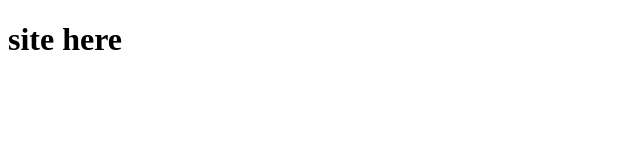
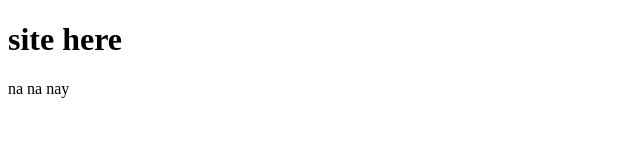
Before and after one commit to elk9992/elk, a plain HTML site: page index.html in a window 1280 px wide. Shown: the full height of the page, 0-640 px from the left. Drawn offline with Linux system fonts and the light colour scheme.

Commit message:
Second commit

```diff
--- a/index.html
+++ b/index.html
@@ -7,5 +7,6 @@
     </head>
     <body>
         <h1>site here</h1>
+        <p>na na nay</p>
     </body>
 </html>
```
